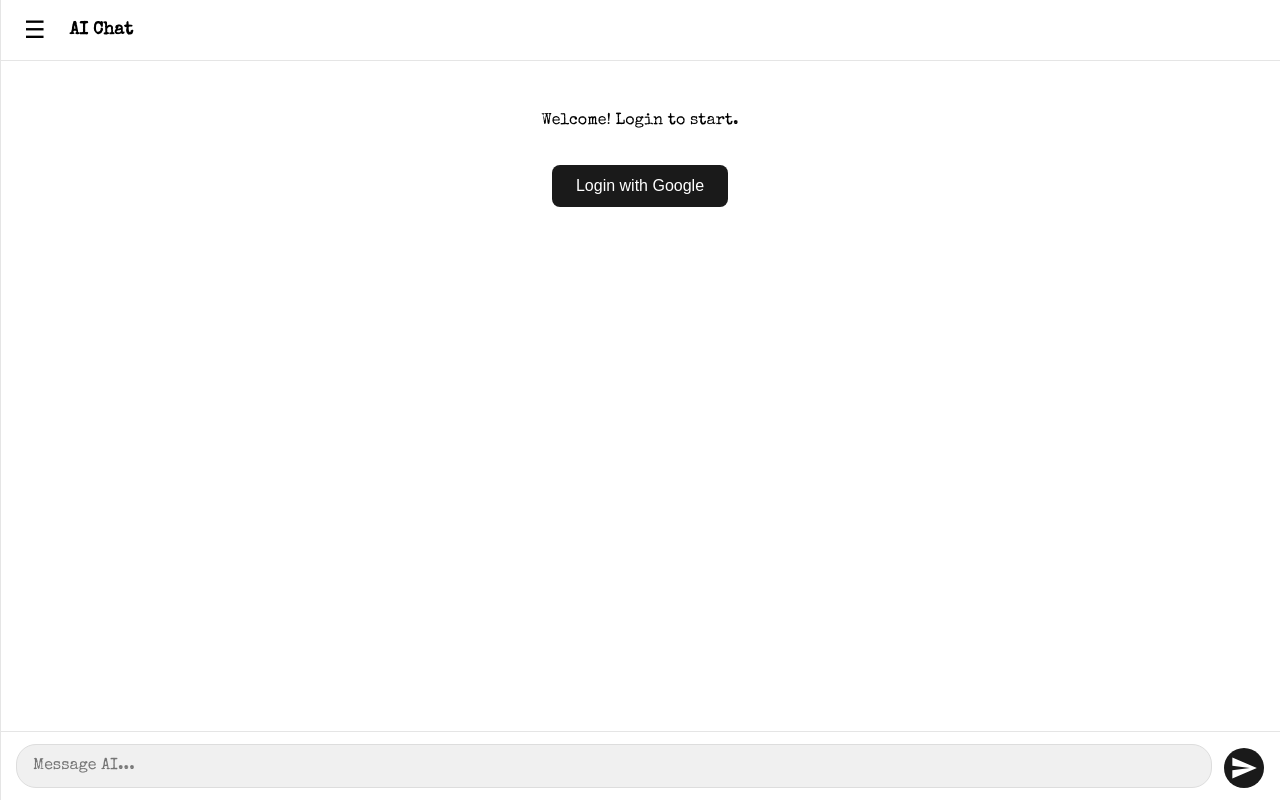
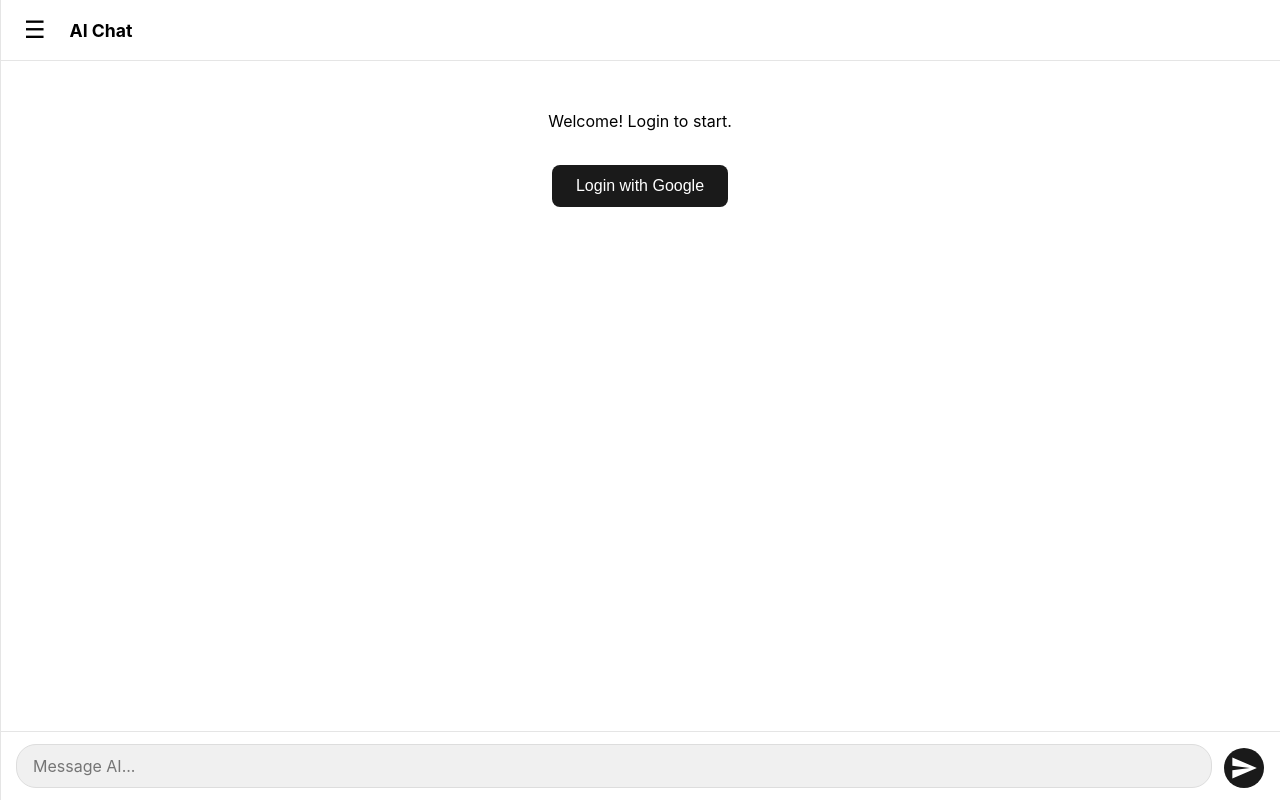
Before and after one commit to bluesjesus/Gemini_flash, a website: page index.html in a window 1280 px wide. Drawn offline with nearby package versions, Linux system fonts and the light colour scheme; no server answers.

Commit message:
Update index.html

```diff
--- a/index.html
+++ b/index.html
@@ -23,7 +23,7 @@
             --border-color: #e5e5e5;
             --user-msg-bg: #e9e9eb;
             --ai-msg-bg: transparent;
-            --system-font: 'Special Elite', 'Courier New', monospace;
+            --system-font: -apple-system, BlinkMacSystemFont, "Segoe UI", Roboto, Helvetica, Arial, sans-serif;
             --sidebar-width: 280px;
             --code-bg: #282c34; /* Code block background */
             --code-text-color: #abb2bf;
```
